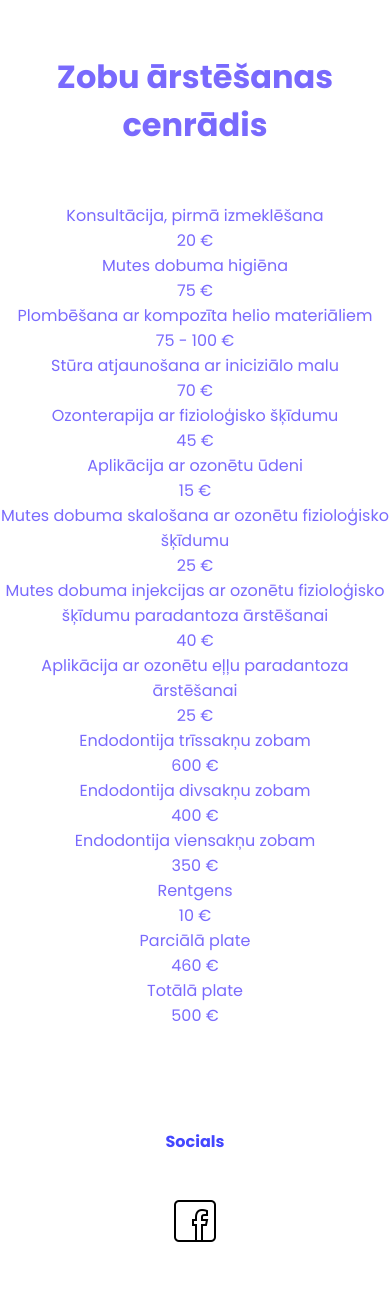
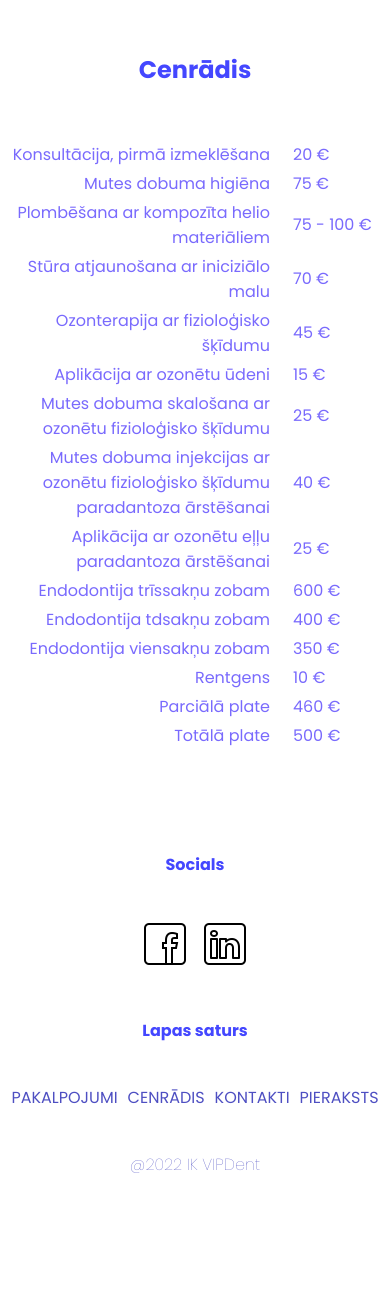
Before and after one commit to rolex9799/vipdent_ver2, a PHP site: page /index.php?pg=prices in a window 390 px wide. Shown: the part 100-1397 px from the top of the page. After the commit the page ends 1273 px from the top, so only its background shows below. Run offline with PHP 8.4, Linux system fonts and the light colour scheme.

Commit message:
Some visual updates
Pricing is in table format;
Added LinkedIn to footer;
Contact details in table format;
Picture disappears on smaller screens;
Padding fixed in the index.html for text and "sadarbībā ar" section;

```diff
--- a/page/index.php
+++ b/page/index.php
@@ -20,6 +20,7 @@
 			<ul>
 				<li><img src="assets/compensa.png"></img></li>
 				<li><img src="assets/gjensidig.png"></img></li>
+				<li><img class="nvd-logo" src="assets/nvd-logo.jpeg"></img></li>
 			</ul>
 		</div>
 	</div>
--- a/page/prices.php
+++ b/page/prices.php
@@ -1,55 +1,70 @@
-<h1 class="h1-prices">Zobu ārstēšanas cenrādis</h1>
-
-<div id="price-container">
-  <div class="price-subitem1">Konsultācija, pirmā izmeklēšana</div>
-  <div class="price-subitem2">20 &euro;</div>
-
-  <div class="price-subitem1">Mutes dobuma higiēna</div>
-  <div class="price-subitem2">75 &euro;</div>
-
-  <div class="price-subitem1">Plombēšana ar kompozīta helio materiāliem</div>
-  <div class="price-subitem2">75 - 100 &euro;</div>
-
-  <div class="price-subitem1">Stūra atjaunošana ar iniciziālo malu</div>
-  <div class="price-subitem2">70 &euro;</div>
-
-  <div class="price-subitem1">Ozonterapija ar fizioloģisko šķīdumu</div>
-  <div class="price-subitem2">45 &euro;</div>
-
-  <div class="price-subitem1">Aplikācija ar ozonētu ūdeni</div>
-  <div class="price-subitem2">15 &euro;</div>
-
-  <div class="price-subitem1">
-    Mutes dobuma skalošana ar ozonētu fizioloģisko šķīdumu
-  </div>
-  <div class="price-subitem2">25 &euro;</div>
-
-  <div class="price-subitem1">
-    Mutes dobuma injekcijas ar ozonētu fizioloģisko šķīdumu paradantoza
-    ārstēšanai
-  </div>
-  <div class="price-subitem2">40 &euro;</div>
-
-  <div class="price-subitem1">
-    Aplikācija ar ozonētu eļļu paradantoza ārstēšanai
-  </div>
-  <div class="price-subitem2">25 &euro;</div>
-
-  <div class="price-subitem1">Endodontija trīssakņu zobam</div>
-  <div class="price-subitem2">600 &euro;</div>
-
-  <div class="price-subitem1">Endodontija divsakņu zobam</div>
-  <div class="price-subitem2">400 &euro;</div>
-
-  <div class="price-subitem1">Endodontija viensakņu zobam</div>
-  <div class="price-subitem2">350 &euro;</div>
-
-  <div class="price-subitem1">Rentgens</div>
-  <div class="price-subitem2">10 &euro;</div>
-
-  <div class="price-subitem1">Parciālā plate</div>
-  <div class="price-subitem2">460 &euro;</div>
-
-  <div class="price-subitem1">Totālā plate</div>
-  <div class="price-subitem2">500 &euro;</div>
-</div>
+<h2 class="h2-prices">Cenrādis</h2>
+<table id="price-container">
+   <tr>
+      <td class="price-subitem1">Konsultācija, pirmā izmeklēšana</td>
+      <td class="price-subitem2">20 &euro;</td>
+   </tr>
+   <tr>
+      <td class="price-subitem1">Mutes dobuma higiēna</td>
+      <td class="price-subitem2">75 &euro;</td>
+   </tr>
+   <tr>
+      <td class="price-subitem1">Plombēšana ar kompozīta helio materiāliem</td>
+      <td class="price-subitem2">75 - 100 &euro;</td>
+   </tr>
+   <tr>
+      <td class="price-subitem1">Stūra atjaunošana ar iniciziālo malu</td>
+      <td class="price-subitem2">70 &euro;</td>
+   </tr>
+   <tr>
+      <td class="price-subitem1">Ozonterapija ar fizioloģisko šķīdumu</td>
+      <td class="price-subitem2">45 &euro;</td>
+   </tr>
+   <tr>
+      <td class="price-subitem1">Aplikācija ar ozonētu ūdeni</td>
+      <td class="price-subitem2">15 &euro;</td>
+   </tr>
+   <tr>
+      <td class="price-subitem1">
+         Mutes dobuma skalošana ar ozonētu fizioloģisko šķīdumu
+      </td>
+      <td class="price-subitem2">25 &euro;</td>
+   </tr>
+   <tr>
+      <td class="price-subitem1">
+         Mutes dobuma injekcijas ar ozonētu fizioloģisko šķīdumu paradantoza
+         ārstēšanai
+      </td>
+      <td class="price-subitem2">40 &euro;</td>
+   </tr>
+   <tr>
+      <td class="price-subitem1">
+         Aplikācija ar ozonētu eļļu paradantoza ārstēšanai
+      </td>
+      <td class="price-subitem2">25 &euro;</td>
+   </tr>
+   <tr>
+      <td class="price-subitem1">Endodontija trīssakņu zobam</td>
+      <td class="price-subitem2">600 &euro;</td>
+   </tr>
+   <tr>
+      <td class="price-subitem1">Endodontija tdsakņu zobam</td>
+      <td class="price-subitem2">400 &euro;</td>
+   </tr>
+   <tr>
+      <td class="price-subitem1">Endodontija viensakņu zobam</td>
+      <td class="price-subitem2">350 &euro;</td>
+   </tr>
+   <tr>
+      <td class="price-subitem1">Rentgens</td>
+      <td class="price-subitem2">10 &euro;</td>
+   </tr>
+   <tr>
+      <td class="price-subitem1">Parciālā plate</td>
+      <td class="price-subitem2">460 &euro;</td>
+   </tr>
+   <tr>
+      <td class="price-subitem1">Totālā plate</td>
+      <td class="price-subitem2">500 &euro;</td>
+   </tr>
+</table>
--- a/partials/nav-bottom.php
+++ b/partials/nav-bottom.php
@@ -5,6 +5,10 @@
             <ul>
                 <li><a href="https://www.facebook.com/vipdentist" target="_blank">
                         <img src="assets/icon-facebook.png" alt="facebook.com/vipdentist"></img>
+                    </a> </li>
+
+                    <li><a href="https://lv.linkedin.com/company/vipdent-dentistry?trk=public_profile_experience-item_profile-section-card_subtitle-click" target="_blank">
+                        <img src="assets/linkedin-100.png" alt="https://lv.linkedin.com/company/vipdent-dentistry?trk=public_profile_experience-item_profile-section-card_subtitle-click"></img>
                     </a> </li>
             </ul>
         </div>
--- a/style/prices.css
+++ b/style/prices.css
@@ -1,30 +1,30 @@
-.h1-prices {
+.h2-prices {
+  padding: 2rem;
   text-align: center;
-  padding: 2rem;
 }
 
-.price-container {
-  -ms-grid-rows: (1fr)[15];
-      grid-template-rows: repeat(15, 1fr);
-  -ms-grid-columns: 1fr 1fr;
-      grid-template-columns: 1fr 1fr;
+.price-subitem1 {
+  text-align: right !important;
+  padding-right: 20px;
+  width: 75%;
+}
+
+.price-subitem2 {
+  text-align: left !important;
+  padding-right: 10px;
+  width: 25%;
+}
+
+.price-container tr {
+  padding-bottom: 4rem;
 }
 
 @media screen and (max-width: 720px) {
-  .price-item {
-    display: -webkit-box;
-    display: -ms-flexbox;
-    display: flex;
-    -webkit-box-orient: vertical;
-    -webkit-box-direction: normal;
-        -ms-flex-direction: column;
-            flex-direction: column;
-  }
   .price-subitem1 {
-    text-align: center !important;
+    text-align: center;
   }
   .price-subitem2 {
-    text-align: center !important;
+    text-align: center;
   }
 }
 /*# sourceMappingURL=prices.css.map */
--- a/style/style.css
+++ b/style/style.css
@@ -48,7 +48,7 @@ h3 {
 
 .info1 {
   display: block;
-  padding: 2rem;
+  padding: 1rem;
   margin: auto;
   text-align: center;
   font-weight: 300;
@@ -57,7 +57,7 @@ h3 {
 
 .info2 {
   display: block;
-  padding: 2rem;
+  padding: 1rem;
   margin: auto;
   text-align: center;
   font-weight: 300;
@@ -66,7 +66,7 @@ h3 {
 
 .info3 {
   display: block;
-  padding: 2rem;
+  padding: 1rem;
   margin: auto;
   text-align: center;
   font-weight: 300;
@@ -106,6 +106,11 @@ h3 {
   transition: 0.2s;
   background: white;
   color: #4e4fc2;
+}
+
+.nvd-logo {
+  height: 80px;
+  width: auto;
 }
 
 @-webkit-keyframes shadow-drop-bl {
@@ -236,6 +241,11 @@ h3 {
   }
 }
 
+.ins {
+  padding-top: 2rem;
+  text-align: center;
+}
+
 .ins ul {
   display: -webkit-box;
   display: -ms-flexbox;
@@ -253,7 +263,7 @@ h3 {
       -ms-flex-pack: space-evenly;
           justify-content: space-evenly;
   list-style: none;
-  padding: 0;
+  padding-top: 0;
 }
 
 .ins ul li {
@@ -263,6 +273,7 @@ h3 {
   -webkit-box-align: center;
       -ms-flex-align: center;
           align-items: center;
+  padding-bottom: 2rem;
 }
 
 .ins ul li img {
@@ -277,62 +288,13 @@ h3 {
   width: 200px;
   height: 200px;
   position: absolute;
-  -webkit-animation-duration: 2s;
-          animation-duration: 2s;
-  -webkit-animation-name: bubble1;
-          animation-name: bubble1;
-  opacity: 0;
-  -webkit-animation-iteration-count: 1;
-          animation-iteration-count: 1;
-  -webkit-animation-timing-function: ease-in;
-          animation-timing-function: ease-in;
-  -webkit-animation-fill-mode: forwards;
-          animation-fill-mode: forwards;
+  opacity: 1;
   z-index: -1;
 }
 
-@-webkit-keyframes bubble1 {
-  0% {
-    left: 0;
-    opacity: 0;
-  }
-  100% {
-    left: 40px;
-    opacity: 0.8;
-  }
-}
-
-@keyframes bubble1 {
-  0% {
-    left: 0;
-    opacity: 0;
-  }
-  100% {
-    left: 40px;
-    opacity: 0.8;
-  }
-}
-
-@media only screen and (max-width: 720) {
-  @-webkit-keyframes bubble1 {
-    0% {
-      left: 0;
-      opacity: 0;
-    }
-    100% {
-      left: 40px;
-      opacity: 0.2 !important;
-    }
-  }
-  @keyframes bubble1 {
-    0% {
-      left: 0;
-      opacity: 0;
-    }
-    100% {
-      left: 40px;
-      opacity: 0.2 !important;
-    }
+@media screen and (max-width: 720px) {
+  .bubble1 {
+    visibility: hidden;
   }
 }
 /*# sourceMappingURL=style.css.map */
```
Also changed, not shown: page/contacts.php (+32 -10 lines), style/contacts.css (+28 -8 lines), style/contacts.scss (+29 -6 lines), style/prices.scss (+19 -11 lines), style/style.scss (+16 -31 lines), assets/linkedin-100.png (added), assets/nvd-logo.jpeg (added), 4 other files.
